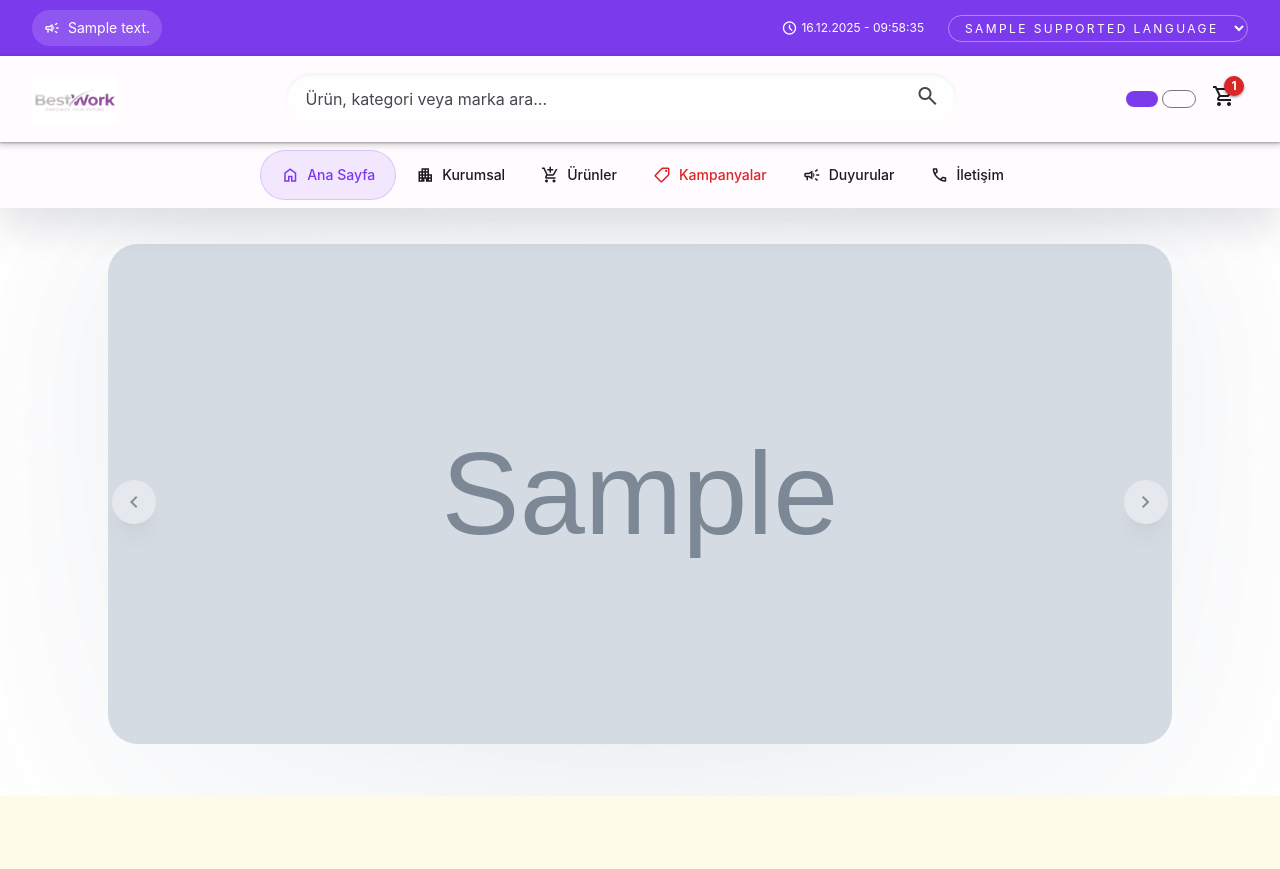
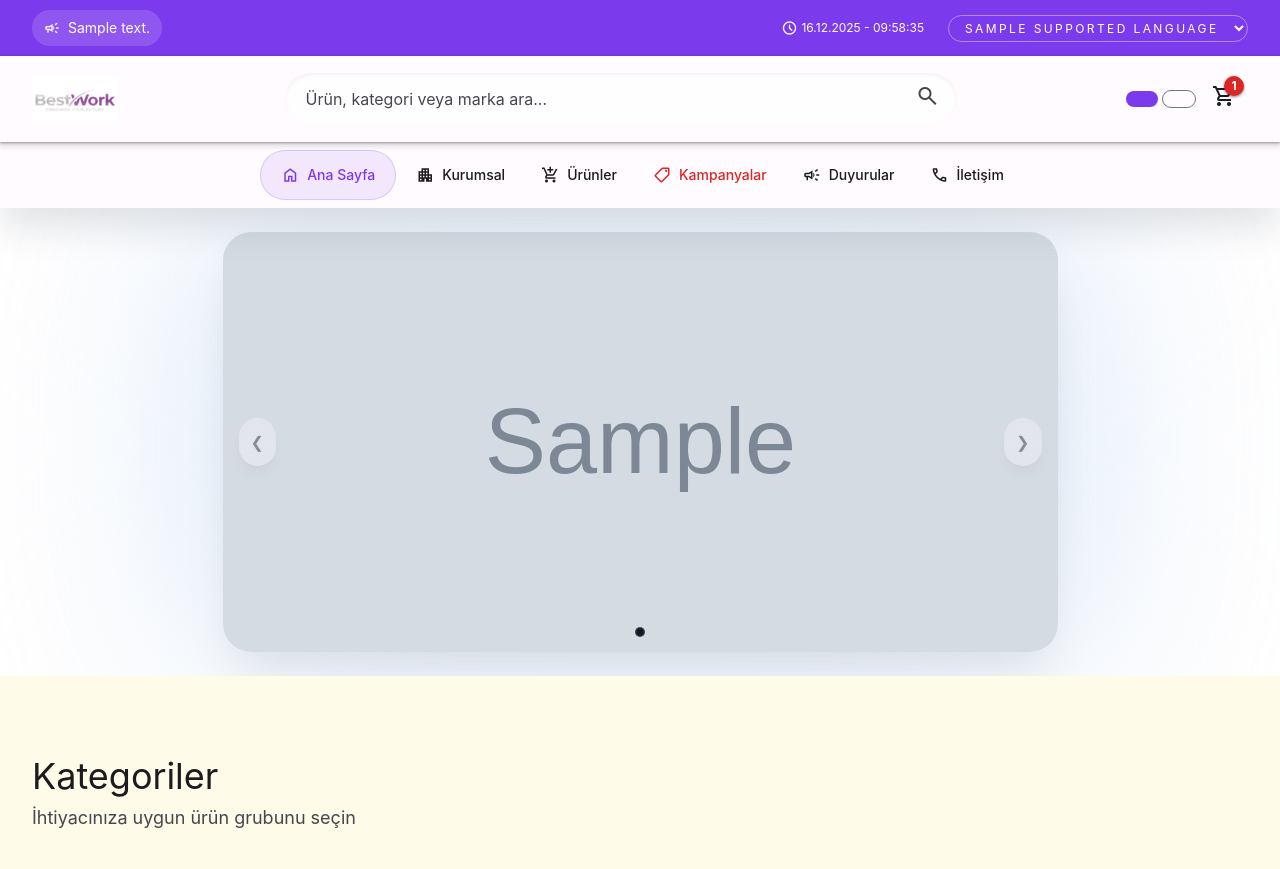
Before and after one commit to gazihan02tr/bestwork, a Python web app: template templates/index.html in a window 1280 px wide. Shown: the top 869 px of the page. Run offline with Jinja, Linux system fonts and the light colour scheme; the template is opened without the code that fills it: most values are stand-ins (such as "Sample title", 1, 10 or a date in 2020); grey boxes marked "Sample" are stand-in pictures; some libraries are stand-ins or nearby versions.

Commit message:
Slider V2 Glow Efekt Ambiyans Modu

```diff
--- a/templates/index.html
+++ b/templates/index.html
@@ -9,41 +9,44 @@
     <div class="max-w-6xl mx-auto px-4 sm:px-6 lg:px-8 py-6 sm:py-6 relative z-10">
         {% set slider_items = slider_images if slider_images is defined else [] %}
         {% if slider_items %}
-        <div class="relative" data-leader-slider data-slider-interval="{{ slider_transition_seconds|default(6.5) }}">
-            <div
-                class="slider-ambient pointer-events-none absolute inset-0 -z-10 opacity-0 transition duration-700 ease-out flex items-center justify-center"
-                data-slider-ambient
-            >
-                <div class="slider-ambient__glow w-[96%] h-[96%] rounded-[42px] blur-[75px]" data-slider-ambient-glow></div>
+        <div class="relative mx-auto w-[min(835px,95vw)]" style="aspect-ratio: 835 / 420" data-leader-slider data-slider-interval="{{ slider_transition_seconds|default(6.5) }}">
+            <div class="absolute inset-0 -z-10 flex items-center justify-center">
+                <img
+                    data-slider-ambient
+                    src=""
+                    alt="Ambilight arka plan"
+                    class="w-full h-full object-cover blur-[100px] scale-110 opacity-60 saturate-[3] transition-all duration-700 ease-in-out"
+                >
             </div>
-            <div class="overflow-hidden rounded-[30px] min-h-[320px] sm:min-h-[420px]" data-slider-surface>
-                <div class="flex transition-transform duration-700 ease-[cubic-bezier(.4,0,.2,1)]" data-slider-track>
+            <div class="slider-shell relative h-full w-full overflow-hidden rounded-2xl bg-white shadow-2xl shadow-black/10">
+                <div class="slides flex h-full w-full transition-transform duration-500 ease-out" data-slider-track data-index="0">
                     {% for image in slider_items %}
-                    <article class="w-full flex-shrink-0 px-4 sm:px-3 py-3 relative">
-                        <figure class="rounded-[30px] overflow-hidden h-[300px] sm:h-[420px] lg:h-[500px]">
-                            <img src="{{ image.url }}" alt="Slider görseli {{ loop.index }}" class="w-full h-full object-cover" loading="lazy">
-                        </figure>
-                    </article>
+                    <img
+                        class="h-full w-full flex-shrink-0 object-cover"
+                        src="{{ image.url }}"
+                        alt="Slider görseli {{ loop.index }}"
+                        loading="lazy"
+                    >
+                    {% endfor %}
+                </div>
+                <button
+                    type="button"
+                    class="prev absolute left-4 top-1/2 -translate-y-1/2 rounded-full bg-white/80 backdrop-blur-md p-3 text-gray-900 shadow-lg hover:bg-white hover:scale-110 transition"
+                    data-slider-prev
+                    aria-label="Önceki slayt"
+                >&#10094;</button>
+                <button
+                    type="button"
+                    class="next absolute right-4 top-1/2 -translate-y-1/2 rounded-full bg-white/80 backdrop-blur-md p-3 text-gray-900 shadow-lg hover:bg-white hover:scale-110 transition"
+                    data-slider-next
+                    aria-label="Sonraki slayt"
+                >&#10095;</button>
+                <div class="dots absolute bottom-4 flex w-full justify-center gap-2" data-slider-dots>
+                    {% for image in slider_items %}
+                    <span class="dot h-2 w-2 rounded-full bg-gray-400 cursor-pointer transition-all border border-white/20" data-dot-index="{{ loop.index0 }}"></span>
                     {% endfor %}
                 </div>
             </div>
-            <button
-                type="button"
-                class="absolute left-3 sm:left-4 top-1/2 -translate-y-1/2 inline-flex items-center justify-center w-10 h-10 sm:w-11 sm:h-11 rounded-full bg-white text-slate-900 shadow-xl border border-white/40 hover:scale-105 transition"
-                data-slider-prev
-                aria-label="Önceki slayt"
-            >
-                <span class="material-symbols-outlined">chevron_left</span>
-            </button>
-            <button
-                type="button"
-                class="absolute right-3 sm:right-4 top-1/2 -translate-y-1/2 inline-flex items-center justify-center w-10 h-10 sm:w-11 sm:h-11 rounded-full bg-white text-slate-900 shadow-xl border border-white/40 hover:scale-105 transition"
-                data-slider-next
-                aria-label="Sonraki slayt"
-            >
-                <span class="material-symbols-outlined">chevron_right</span>
-            </button>
-            <div class="flex items-center justify-center gap-2 mt-4" data-slider-dots></div>
         </div>
         {% else %}
         <div class="rounded-[28px] border border-dashed border-slate-200 bg-white/80 py-16 flex items-center justify-center text-center">
@@ -60,98 +63,43 @@
         const slider = document.querySelector("[data-leader-slider]");
         if (!slider) return;
         const track = slider.querySelector("[data-slider-track]");
-        const slides = Array.from(track.children);
+        const slides = Array.from(track?.querySelectorAll("img") || []);
         const ambient = slider.querySelector("[data-slider-ambient]");
-        const ambientGlow = slider.querySelector("[data-slider-ambient-glow]");
         const prevBtn = slider.querySelector("[data-slider-prev]");
         const nextBtn = slider.querySelector("[data-slider-next]");
         const dotsWrap = slider.querySelector("[data-slider-dots]");
-        if (!slides.length) {
-            return;
-        }
+        const dots = Array.from(dotsWrap?.querySelectorAll(".dot") || []);
+        if (!slides.length) return;
+
         const intervalSeconds = parseFloat(slider.dataset.sliderInterval || "6.5");
         const transitionIntervalMs = Math.max(intervalSeconds, 1) * 1000;
-        const fallbackColor = { r: 18, g: 22, b: 36 };
-        const slideColors = new Array(slides.length).fill(null);
         let index = 0;
         let autoplay;
-        const hasMultiple = slides.length > 1;
+        const totalSlides = slides.length;
+        const hasMultiple = totalSlides > 1;
 
-        function applyAmbientColor(color) {
-            if (!ambient || !ambientGlow) return;
-            const source = color || fallbackColor;
-            const { r, g, b } = source;
-            ambientGlow.style.background = `
-                radial-gradient(circle at 8% 15%, rgba(${r}, ${g}, ${b}, 0.55), transparent 55%),
-                radial-gradient(circle at 92% 14%, rgba(${r}, ${g}, ${b}, 0.55), transparent 55%),
-                radial-gradient(circle at 50% 96%, rgba(${r}, ${g}, ${b}, 0.5), transparent 65%),
-                radial-gradient(circle at 50% 50%, rgba(${r}, ${g}, ${b}, 0.35), transparent 70%)
-            `;
-            ambientGlow.style.boxShadow = `
-                0 45px 85px rgba(${r}, ${g}, ${b}, 0.25),
-                0 0 140px rgba(${r}, ${g}, ${b}, 0.45)
-            `;
-            ambientGlow.style.opacity = "0.9";
-            ambient.style.opacity = "1";
+        function updateDots() {
+            dots.forEach((dot, dotIndex) => {
+                if (dotIndex === index) {
+                    dot.classList.add("bg-gray-900", "scale-125");
+                    dot.classList.remove("bg-gray-400");
+                } else {
+                    dot.classList.remove("bg-gray-900", "scale-125");
+                    dot.classList.add("bg-gray-400");
+                }
+            });
         }
 
-        function extractColor(img, slideIndex) {
-            if (!img) return;
-            const canvas = document.createElement("canvas");
-            const maxDim = 64;
-            const width = img.naturalWidth || maxDim;
-            const height = img.naturalHeight || maxDim;
-            const scale = Math.min(maxDim / width, maxDim / height, 1);
-            canvas.width = Math.max(1, Math.floor(width * scale));
-            canvas.height = Math.max(1, Math.floor(height * scale));
-            const ctx = canvas.getContext("2d");
-            if (!ctx) return;
-            ctx.drawImage(img, 0, 0, canvas.width, canvas.height);
-            try {
-                const { data } = ctx.getImageData(0, 0, canvas.width, canvas.height);
-                let r = 0;
-                let g = 0;
-                let b = 0;
-                let count = 0;
-                const step = 4 * Math.max(1, Math.floor(data.length / 2000));
-                for (let i = 0; i < data.length; i += step) {
-                    r += data[i];
-                    g += data[i + 1];
-                    b += data[i + 2];
-                    count++;
-                }
-                if (!count) return;
-                slideColors[slideIndex] = {
-                    r: Math.round(r / count),
-                    g: Math.round(g / count),
-                    b: Math.round(b / count),
-                };
-                if (slideIndex === index) {
-                    applyAmbientColor(slideColors[slideIndex]);
-                }
-            } catch (error) {
-                console.warn("Renk örneklenemedi:", error);
-            }
+        function updateAmbient() {
+            if (!ambient || !slides[index]) return;
+            ambient.src = slides[index].src;
         }
 
-        slides.forEach((slide, slideIndex) => {
-            const img = slide.querySelector("img");
-            if (!img) return;
-            if (img.complete) {
-                extractColor(img, slideIndex);
-            } else {
-                img.addEventListener("load", () => extractColor(img, slideIndex), {
-                    once: true,
-                });
-            }
-        });
-        applyAmbientColor(slideColors[index]);
-
         function goToSlide(newIndex) {
-            index = (newIndex + slides.length) % slides.length;
+            index = (newIndex + totalSlides) % totalSlides;
             track.style.transform = `translateX(-${index * 100}%)`;
+            updateAmbient();
             updateDots();
-            applyAmbientColor(slideColors[index]);
         }
 
         function nextSlide() {
@@ -162,47 +110,20 @@
             goToSlide(index - 1);
         }
 
-        function buildDots() {
-            if (!dotsWrap) return;
-            dotsWrap.innerHTML = "";
-            if (!hasMultiple) {
-                dotsWrap.classList.add("opacity-0", "pointer-events-none");
-                return;
-            }
-            dotsWrap.classList.remove("opacity-0", "pointer-events-none");
-            slides.forEach((_, slideIndex) => {
-                const dot = document.createElement("button");
-                dot.type = "button";
-                dot.className = "w-3 h-3 rounded-full bg-white/40 hover:bg-white transition";
-                dot.setAttribute("aria-label", `Slayt ${slideIndex + 1}`);
-                dot.addEventListener("click", () => {
-                    goToSlide(slideIndex);
-                    restartAutoplay();
-                });
-                dotsWrap.appendChild(dot);
-            });
-        }
-
-        function updateDots() {
-            if (!dotsWrap || !hasMultiple) return;
-            dotsWrap.querySelectorAll("button").forEach((dot, dotIndex) => {
-                if (dotIndex === index) {
-                    dot.classList.add("bg-white");
-                    dot.classList.remove("bg-white/40");
-                } else {
-                    dot.classList.remove("bg-white");
-                    dot.classList.add("bg-white/40");
-                }
-            });
-        }
-
         function restartAutoplay() {
             if (!hasMultiple) return;
             clearInterval(autoplay);
             autoplay = setInterval(nextSlide, transitionIntervalMs);
         }
 
-        buildDots();
+        dots.forEach((dot, dotIndex) => {
+            dot.addEventListener("click", () => {
+                goToSlide(dotIndex);
+                restartAutoplay();
+            });
+        });
+
+        updateAmbient();
         updateDots();
         if (hasMultiple) {
             autoplay = setInterval(nextSlide, transitionIntervalMs);
@@ -221,14 +142,10 @@
         });
 
         slider.addEventListener("mouseenter", () => {
-            if (hasMultiple) {
-                clearInterval(autoplay);
-            }
+            if (hasMultiple) clearInterval(autoplay);
         });
         slider.addEventListener("mouseleave", () => {
-            if (hasMultiple) {
-                restartAutoplay();
-            }
+            if (hasMultiple) restartAutoplay();
         });
     });
 </script>
```
Also changed, not shown: static/uploads/slider/1bc97ebeccfe40f1b199c5f2f156a182.webp (added), static/uploads/slider/4e84be0103934b14b5d3fb2b1904d4c4.webp (deleted), static/uploads/slider/52537a48bd1b4f9bb8b6fa20edb17a1d.webp (deleted), static/uploads/slider/eaf518390f4f4b3495ffa4ee7c8641d6.webp (added), 3 other files.
